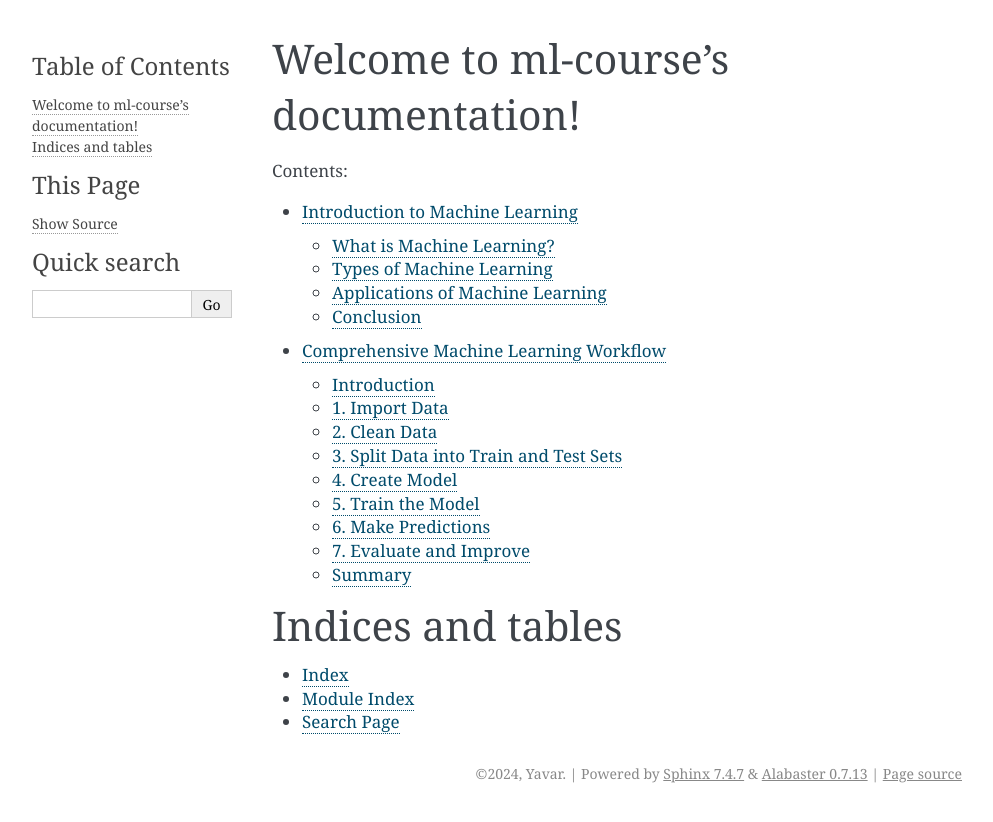
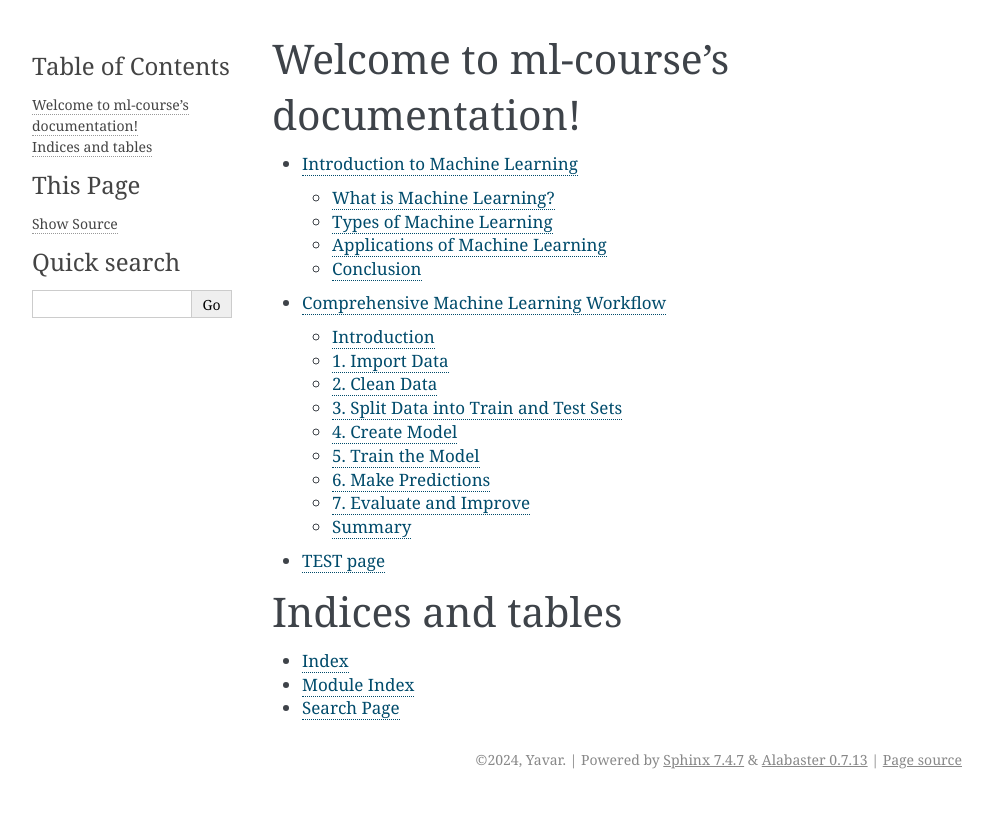
Before and after one commit to Yavar-Azar/ML_Course, a Sphinx documentation site: the page built from docs/index.rst, in a window 1280 px wide. Shown: the top 822 px of the page, without its empty margins (148-1141 px from the left). Built offline with Sphinx 7.4.7, drawn with Linux system fonts in a browser that asks for light colours.

Commit message:
add deps

```diff
--- a/docs/conf.py
+++ b/docs/conf.py
@@ -14,12 +14,21 @@
 # -- General configuration ---------------------------------------------------
 # https://www.sphinx-doc.org/en/master/usage/configuration.html#general-configuration
 
-extensions = []
+
+extensions = [
+    'nbsphinx',  # Add this line
+    'sphinx.ext.mathjax',  # Assuming you have this and possibly other extensions
+]
+
 
 templates_path = ['_templates']
 exclude_patterns = ['_build', 'Thumbs.db', '.DS_Store']
 
-
+nbsphinx_execute = 'always'
+nbsphinx_allow_errors = False  # Set to True if you want to include notebooks even if they have errors
+nbsphinx_prompt_width = '0'  # Disable prompts before input
+html_scaled_image_link = False  # Avoid scaling of images
+nbsphinx_output_format = 'svg'  # Use 'svg' for vector graphics or 'png' for raster graphics
 
 # -- Options for HTML output -------------------------------------------------
 # https://www.sphinx-doc.org/en/master/usage/configuration.html#options-for-html-output
--- a/docs/index.rst
+++ b/docs/index.rst
@@ -8,10 +8,10 @@
 
 .. toctree::
    :maxdepth: 2
-   :caption: Contents:
 
    intro/machine_learning_intro
    session1/steps.rst
+   session1/test1.ipynb
 
 
 Indices and tables
```
Also changed, not shown: docs/session1/test1.ipynb (added), 8 other files.
